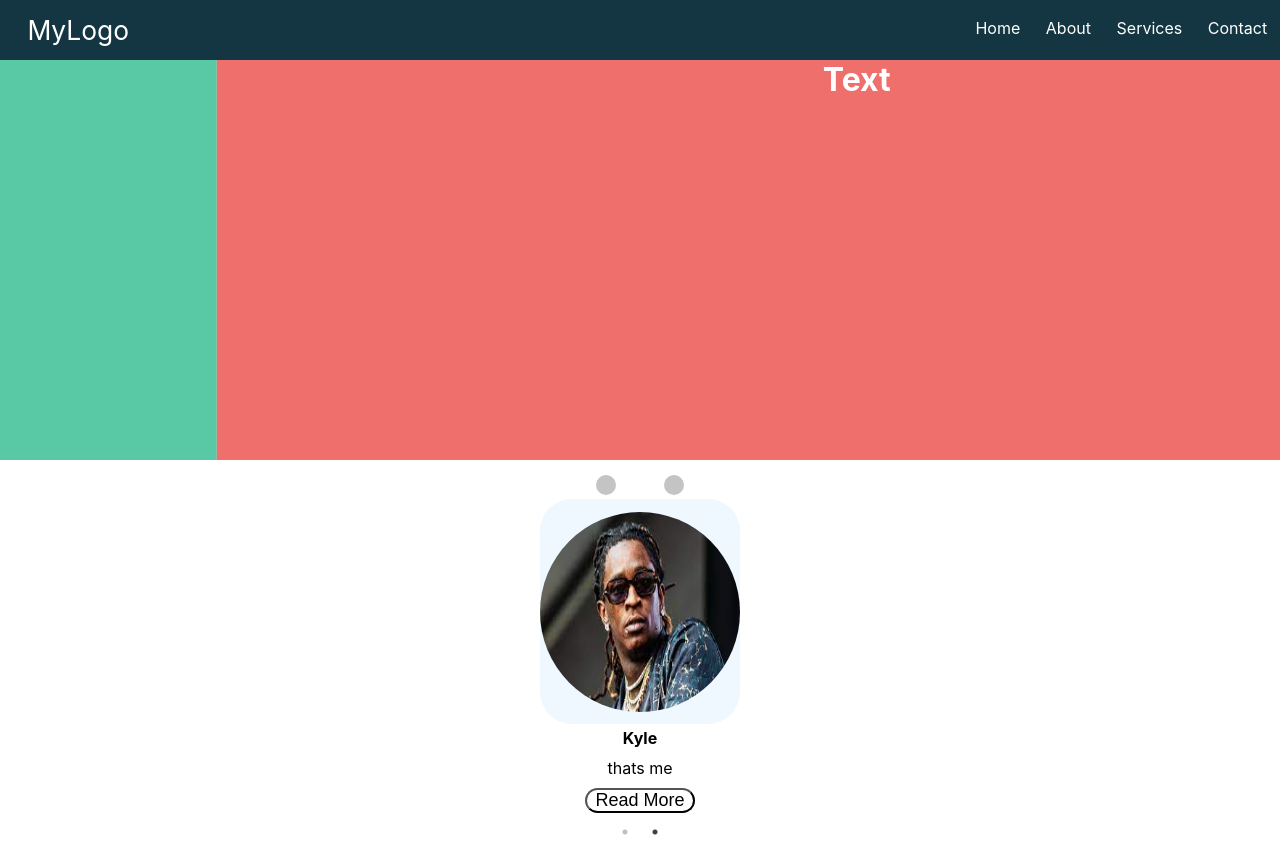
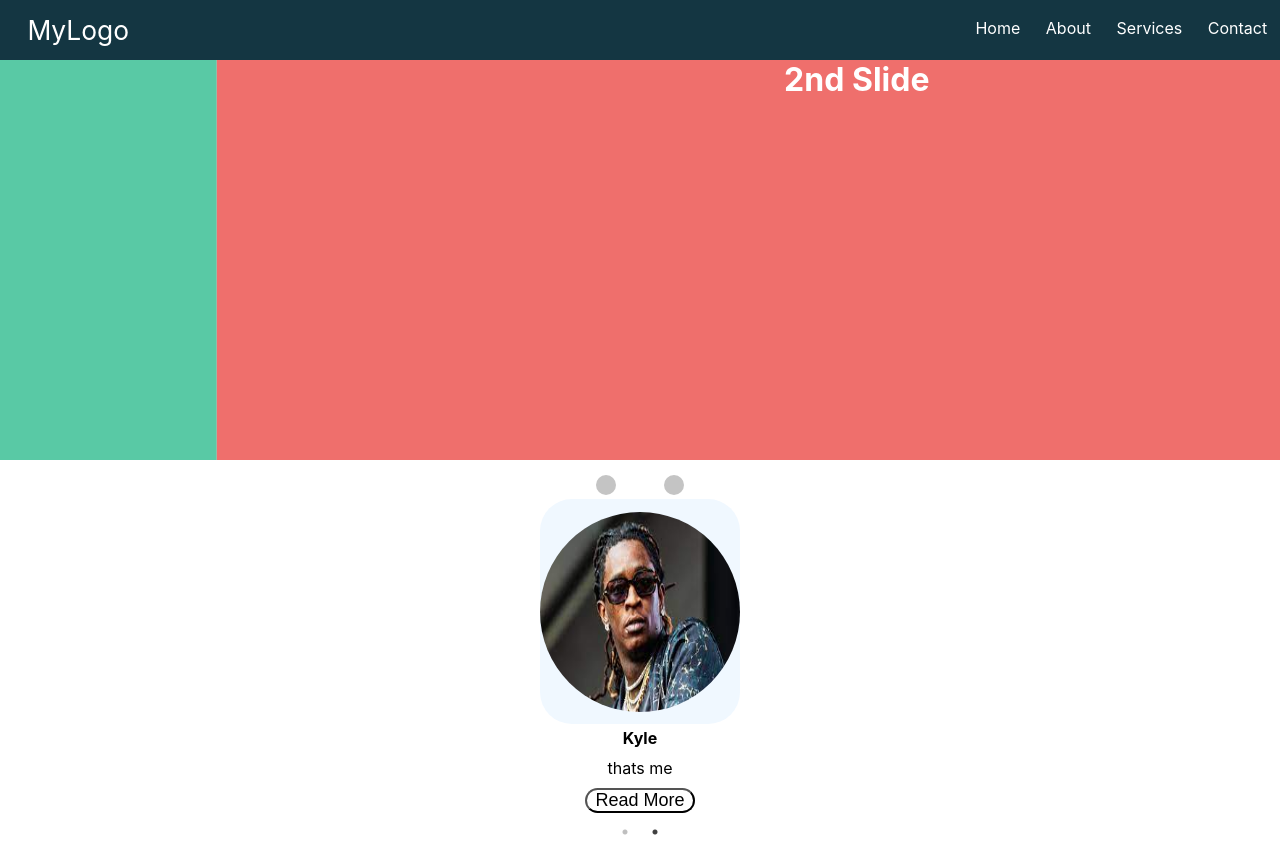
Before and after one commit to anyi-sunny/FinanceProject, a React (Create React App) app in the folder finance-project/: page / in a window 1280 px wide. Built offline with nearby package versions, Linux system fonts and the light colour scheme.

Commit message:
installing react router dom

```diff
--- a/finance-project/package.json
+++ b/finance-project/package.json
@@ -8,6 +8,7 @@
     "@testing-library/user-event": "^13.5.0",
     "react": "^18.3.1",
     "react-dom": "^18.3.1",
+    "react-router-dom": "^6.23.1",
     "react-scripts": "5.0.1",
     "react-slick": "^0.30.2",
     "save": "^2.9.0",
--- a/finance-project/src/Components/Carousel.js
+++ b/finance-project/src/Components/Carousel.js
@@ -5,6 +5,7 @@ import '../Style/Carousel.css'
 //instead of dots, change the logic so that we have two buttons on the side that overlap the slides
 
 const colors = ["#59C9A5", "#EF6F6C", "#FFEE93"]
+const text = ["Welcome", "2nd Slide", "3rd Slide"]
 const delay = 5000;
 
 function Carousel({ images }) {
@@ -41,7 +42,7 @@ function Carousel({ images }) {
                 >
                     {colors.map((backgroundColor, index) => (
                         <div className="slide" key={index} style={{ backgroundColor }}>
-                            <h1>Text</h1>
+                            <h1>{text[index]}</h1>
                         </div>
 
                     ))}
```
Also changed, not shown: 1 other file (tests, documents, lock files or other folders).
